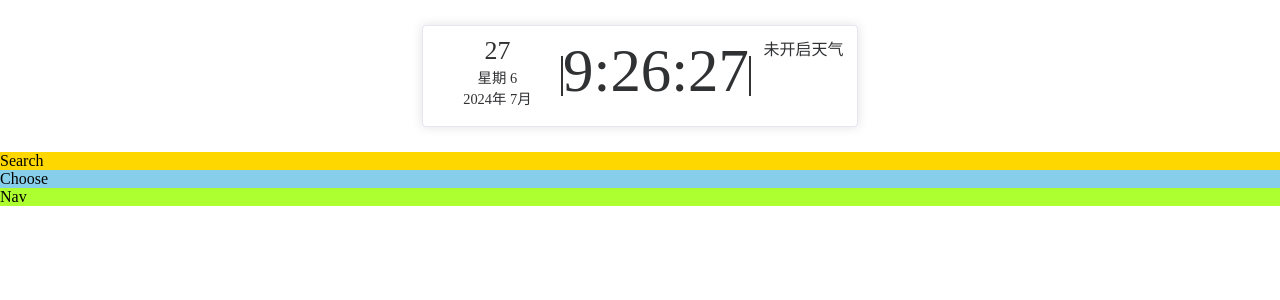
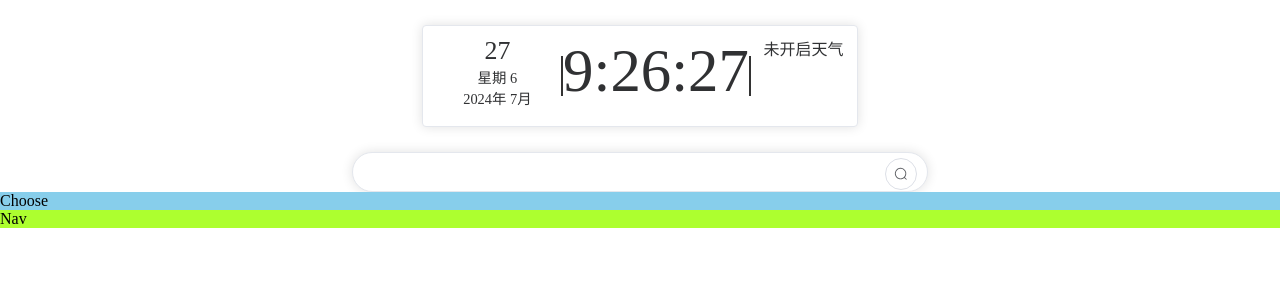
Before and after one commit to David95919/My-Navigation-Admin-Web, a Vue app: page /home in a window 1280 px wide. Shown: the top 300 px of the page. Built offline with nearby package versions, Linux system fonts and the light colour scheme; no server answers; a web font is replaced by a local one.

Commit message:
feat: Search Ui

```diff
--- a/components.d.ts
+++ b/components.d.ts
@@ -44,10 +44,12 @@ declare module 'vue' {
     NavDialogComponent: typeof import('./src/components/admin/nav/NavDialogComponent.vue')['default']
     RouterLink: typeof import('vue-router')['RouterLink']
     RouterView: typeof import('vue-router')['RouterView']
+    SearchComponent: typeof import('./src/components/user/SearchComponent.vue')['default']
     SettingsDialogComponent: typeof import('./src/components/admin/SettingsDialogComponent.vue')['default']
     TagDialogComponent: typeof import('./src/components/admin/tag/TagDialogComponent.vue')['default']
     TagSelect: typeof import('./src/components/admin/tag/TagSelect.vue')['default']
     TimeDateCard: typeof import('./src/components/user/TimeDateCard.vue')['default']
+    TimeDateCardComponent: typeof import('./src/components/user/TimeDateCardComponent.vue')['default']
     UserDialogComponent: typeof import('./src/components/admin/user/UserDialogComponent.vue')['default']
   }
   export interface ComponentCustomProperties {
--- /dev/null
+++ b/src/components/user/SearchComponent.vue
@@ -0,0 +1,29 @@
+<script setup lang="ts">
+import { Search } from '@element-plus/icons-vue'
+</script>
+<template>
+  <el-card class="search" body-class="search-card-body">
+    <input type="text" class="search-input" />
+    <el-button :icon="Search" circle></el-button>
+  </el-card>
+</template>
+<style scoped lang="less">
+.search {
+  --el-card-border-radius: 80px;
+  width: 45vw;
+  height: 40px;
+
+  :deep(.search-card-body) {
+    display: flex;
+    padding: 5px 10px 5px 10px;
+  }
+
+  .search-input {
+    width: 100%;
+    font-size: 1.4em;
+    background-color: transparent;
+    border: none;
+    outline: none;
+  }
+}
+</style>
--- a/src/views/user/nav/Home.vue
+++ b/src/views/user/nav/Home.vue
@@ -1,12 +1,15 @@
 <script setup lang="ts">
-import TimeDateCard from '@/components/user/TimeDateCard.vue'
+import TimeDateCard from '@/components/user/TimeDateCardComponent.vue'
+import SearchComponent from '@/components/user/SearchComponent.vue'
 </script>
 <template>
   <div class="home">
     <div class="top">
       <TimeDateCard></TimeDateCard>
     </div>
-    <div class="search">Search</div>
+    <div class="search">
+      <SearchComponent></SearchComponent>
+    </div>
     <div class="choose">Choose</div>
     <div class="nav">Nav</div>
   </div>
@@ -21,7 +24,7 @@ import TimeDateCard from '@/components/user/TimeDateCard.vue'
   }
 
   .search {
-    background-color: gold;
+    margin: 0 auto;
   }
 
   .choose {
```
Also changed, not shown: src/components/user/TimeDateCardComponent.vue (renamed from src/components/user/TimeDateCard.vue).
